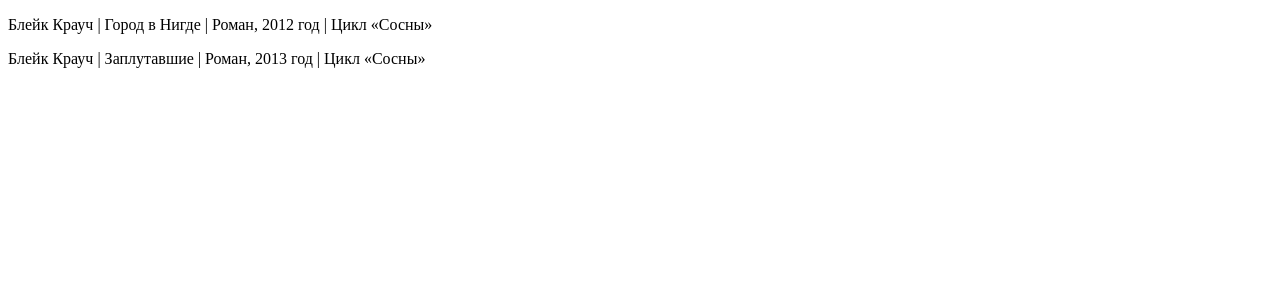
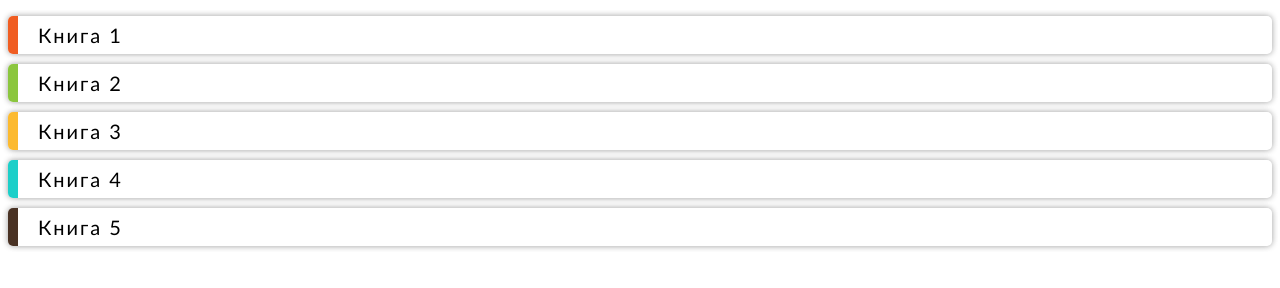
Before and after one commit to Kirill-Kirichenko/myPython, a plain HTML site: page list-of-books-read.html in a window 1280 px wide. Drawn offline with Linux system fonts and the light colour scheme.

Commit message:
Update list-of-books-read.html

```diff
--- a/list-of-books-read.html
+++ b/list-of-books-read.html
@@ -1,3 +1,4 @@
+
 <!DOCTYPE html>
 <html>
  <head>
@@ -7,12 +8,45 @@
    <script src="http://html5shiv.googlecode.com/svn/trunk/html5.js"></script>
   <![endif]-->
   <style>
-   article, aside, details, figcaption, figure, footer,header,
-   hgroup, menu, nav, section { display: block; }
+    aside, details, figcaption, figure, footer,header,
+    hgroup, menu, nav, section { display: block; }
+    .border {
+    list-style: none;
+    padding: 0;
+    }
+    .border li {
+    font-family: "Trebuchet MS", "Lucida Sans";
+    padding: 7px 20px;
+    margin-bottom: 10px;
+    border-radius: 5px;
+    border-left: 10px solid #f05d22;
+    box-shadow: 2px -2px 5px 0 rgba(0,0,0,.1),
+        -2px -2px 5px 0 rgba(0,0,0,.1),
+        2px 2px 5px 0 rgba(0,0,0,.1),
+        -2px 2px 5px 0 rgba(0,0,0,.1);
+    font-size: 20px;
+    letter-spacing: 2px;
+    transition: 0.3s all linear;
+    }
+    .border li:nth-child(2){border-color: #8bc63e;}
+    .border li:nth-child(3){border-color: #fcba30;}
+    .border li:nth-child(4){border-color: #1ccfc9;}
+    .border li:nth-child(5){border-color: #493224;}
+    .border li:hover {border-left: 10px solid transparent;}
+    .border li:nth-child(1):hover {border-right: 10px solid #f05d22;}
+    .border li:nth-child(2):hover {border-right: 10px solid #8bc63e;}
+    .border li:nth-child(3):hover {border-right: 10px solid #fcba30;}
+    .border li:nth-child(4):hover {border-right: 10px solid #1ccfc9;}
+    .border li:nth-child(5):hover {border-right: 10px solid #493224;}
   </style>
  </head>
  <body>
-  <p>Блейк Крауч | Город в Нигде | Роман, 2012 год | Цикл «Сосны»</p>
-  <p>Блейк Крауч | Заплутавшие   | Роман, 2013 год | Цикл «Сосны»</p>
+    <ul class="border">
+        <li>Книга 1</li>
+        <li>Книга 2</li>
+        <li>Книга 3</li>
+        <li>Книга 4</li>
+        <li>Книга 5</li>
+      </ul>
  </body>
 </html>
```
